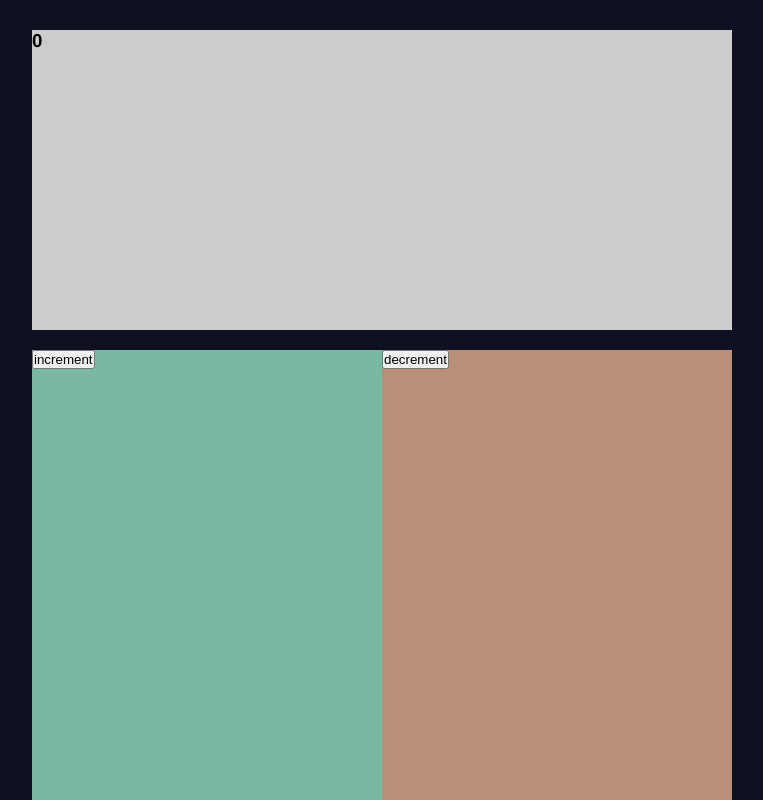
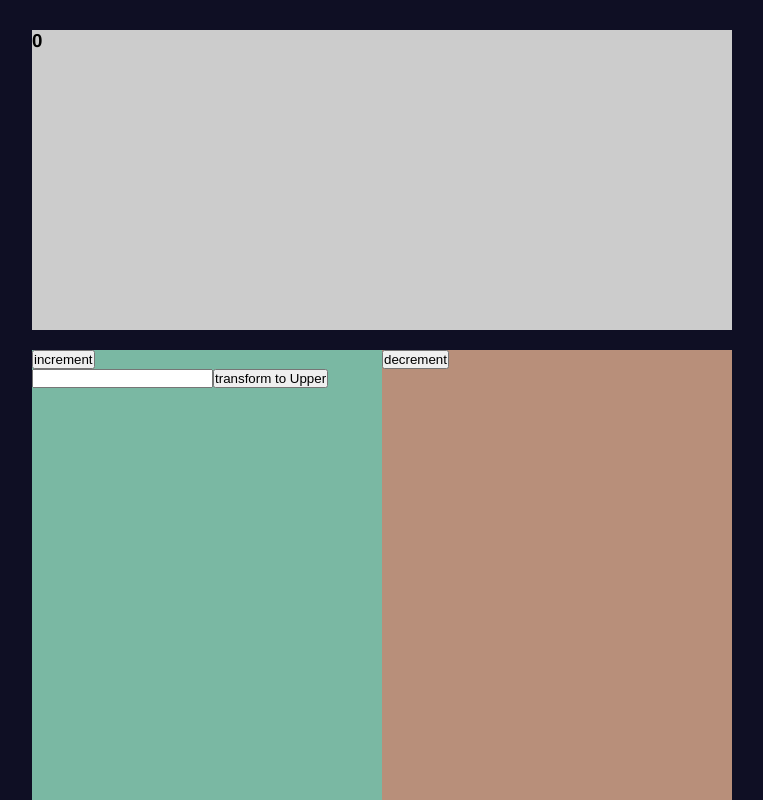
Before and after one commit to SztefkoKamil/vue-app-for-tests, a Vue app: page / in a window 1280 px wide. Shown: the top 800 px of the page, without its empty margins (258-1021 px from the left). Built offline with nearby package versions, Linux system fonts and the light colour scheme.

Commit message:
Add toUpper
Added inputToUpper variable.
Added toUpper method with dispatch(toUpper).
Added form with toUpper call on submit.
Added input & button into form.

```diff
--- a/src/components/LeftPanel/LeftPanel.vue
+++ b/src/components/LeftPanel/LeftPanel.vue
@@ -1,6 +1,10 @@
 <template>
   <div class="left-panel__container">
     <button class="left-panel__clickCounterIncrement" @click="$store.commit('incrementClickCounter')">increment</button>
+    <form class="left-panel__toUpper-form" @submit.prevent="toUpper">
+      <input class="toUpper-input" type="text" v-model="inputToUpper">
+      <button class="left-panel__toUpperBtn">transform to Upper</button>
+    </form>
   </div>
 </template>
 
@@ -8,6 +12,17 @@
 
 export default {
   name: 'LeftPanel',
+  data() {
+    return {
+      inputToUpper: ''
+    }
+  },
+  methods: {
+    toUpper(){
+      this.$store.dispatch('toUpper', this.inputToUpper);
+      this.inputToUpper = '';
+    }
+  }
 }
 </script>
 
```
